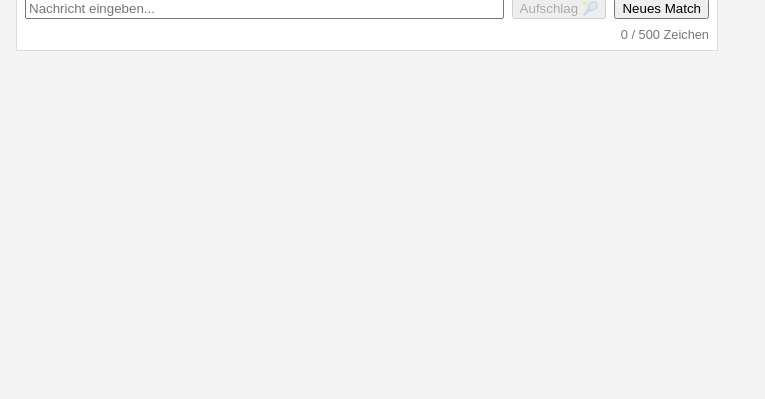
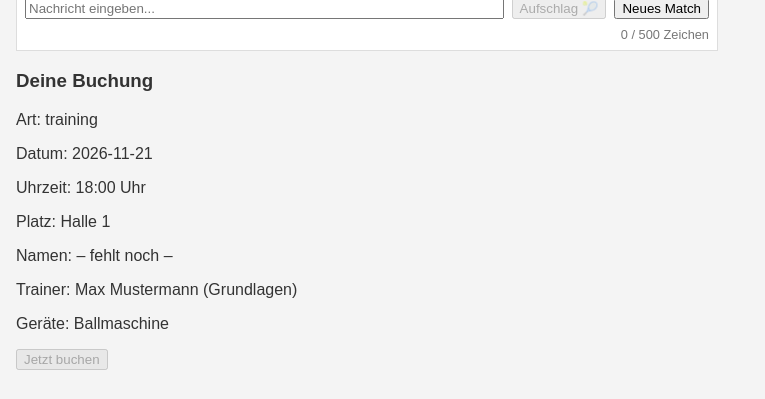
Before and after one commit to AMPFV1/TennisGuide, a React (Vite) app: page /plaetze in a window 1280 px wide. Shown: the part 872-1271 px from the top of the page, without its empty margins (0-765 px from the left). Before the commit the page ends 955 px from the top, so only its background shows below. Built offline with nearby package versions, Linux system fonts and the light colour scheme; no server answers.

Commit message:
Buchungsentwurf mit Testdaten eingebaut

```diff
--- /dev/null
+++ b/src/komponenten/BuchungsEntwurf.tsx
@@ -0,0 +1,48 @@
+import { plaetze } from '../daten/plaetze.ts';
+import { trainerListe } from '../daten/trainer.ts';
+import { geraete } from '../daten/geraete.ts';
+
+// Was fuer die Buchung schon bekannt ist (null = noch nicht ausgewaehlt)
+export interface Buchungsentwurf {
+  art: 'spielen' | 'training' | null;
+  spielform: 'einzel' | 'doppel' | null;
+  datum: string | null;
+  uhrzeit: number | null;
+  platzId: string | null;
+  namen: string[];
+  trainerId: string | null;
+  geraete: string[];
+}
+
+interface BuchungsEntwurfProps {
+  entwurf: Buchungsentwurf;
+}
+
+function BuchungsEntwurf({ entwurf }: BuchungsEntwurfProps): React.JSX.Element {
+  const platz = plaetze.find((p) => p.id === entwurf.platzId);
+  const trainer = trainerListe.find((t) => t.id === entwurf.trainerId);
+  const geraeteNamen = geraete
+    .filter((g) => entwurf.geraete.includes(g.id))
+    .map((g) => g.name);
+
+  return (
+    <div className='buchungs-entwurf'>
+      <h3>Deine Buchung</h3>
+      <p>Art: {entwurf.art ?? '– fehlt noch –'}</p>
+      {entwurf.art === 'spielen' && <p>Spielform: {entwurf.spielform ?? '– fehlt noch –'}</p>}
+      <p>Datum: {entwurf.datum ?? '– fehlt noch –'}</p>
+      <p>Uhrzeit: {entwurf.uhrzeit !== null ? `${entwurf.uhrzeit}:00 Uhr` : '– fehlt noch –'}</p>
+      <p>Platz: {platz ? platz.name : '– fehlt noch –'}</p>
+      <p>Namen: {entwurf.namen.length > 0 ? entwurf.namen.join(', ') : '– fehlt noch –'}</p>
+      {entwurf.art === 'training' && (
+        <>
+          <p>Trainer: {trainer ? `${trainer.name} (${trainer.fachgebiet})` : 'ohne Trainer'}</p>
+          <p>Geräte: {geraeteNamen.length > 0 ? geraeteNamen.join(', ') : 'keine'}</p>
+        </>
+      )}
+      <button disabled>Jetzt buchen</button>
+    </div>
+  );
+}
+
+export default BuchungsEntwurf;
--- a/src/seiten/PlatzBuchung.tsx
+++ b/src/seiten/PlatzBuchung.tsx
@@ -1,7 +1,22 @@
+import { useState } from 'react';
 import Chatbox from '../komponenten/Chatbox.tsx';
 import WetterLeiste from '../komponenten/WetterLeiste.tsx';
+import BuchungsEntwurf from '../komponenten/BuchungsEntwurf.tsx';
+import type { Buchungsentwurf } from '../komponenten/BuchungsEntwurf.tsx';
 
 function PlatzBuchung(): React.JSX.Element {
+  // zum Testen erstmal mit Beispieldaten
+  const [entwurf] = useState<Buchungsentwurf>({
+    art: 'training',
+    spielform: null,
+    datum: '2026-11-21',
+    uhrzeit: 18,
+    platzId: 'halle1',
+    namen: [],
+    trainerId: 'max',
+    geraete: ['ballmaschine'],
+  });
+
   return (
     <section>
       <h2>Platz buchen</h2>
@@ -12,6 +27,7 @@ function PlatzBuchung(): React.JSX.Element {
       <h3>Wetter</h3>
       <WetterLeiste />
       <Chatbox />
+      <BuchungsEntwurf entwurf={entwurf} />
     </section>
   );
 }
```
